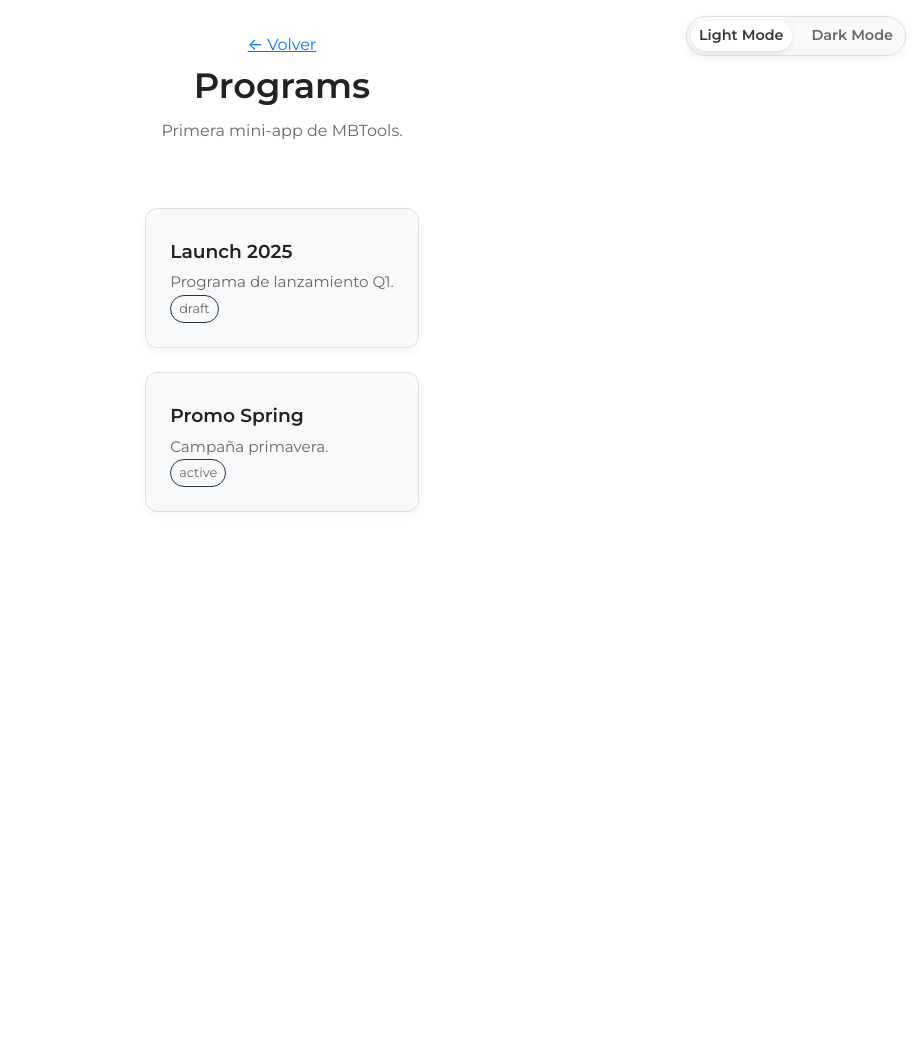
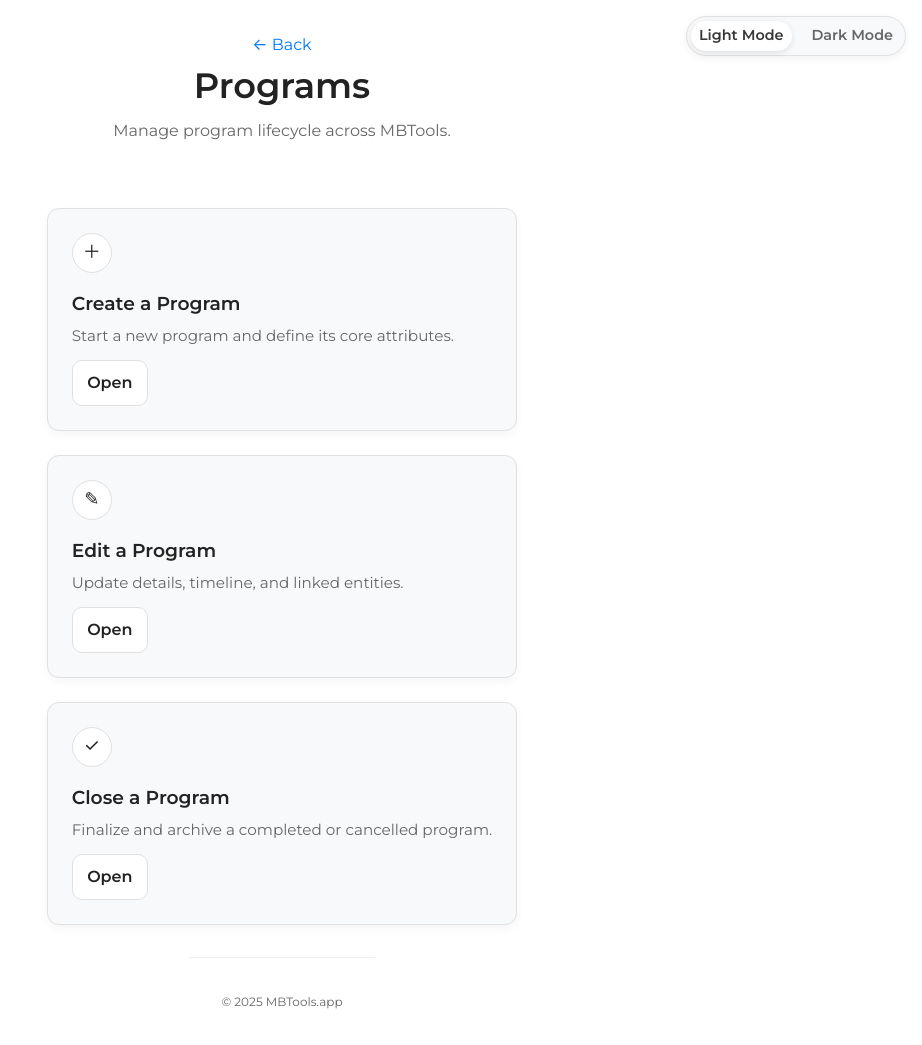
Before and after one commit to mike3oscai/mbtools, a plain HTML site: page programs/index.html in a window 1280 px wide. Shown: the whole page, without its empty margins (358-1280 px from the left). Before the commit the page ends 800 px from the top, so only its background shows below. Drawn offline with Linux system fonts and the light colour scheme.

Commit message:
create, edit and close tabs creation

```diff
--- a/programs/index.html
+++ b/programs/index.html
@@ -1,5 +1,5 @@
 <!doctype html>
-<html lang="es">
+<html lang="en">
 <head>
   <meta charset="utf-8" />
   <meta name="viewport" content="width=device-width, initial-scale=1" />
@@ -9,23 +9,31 @@
 </head>
 <body>
   <header class="container">
-    <a href="../" style="color:var(--accent)">← Volver</a>
+    <a href="../" class="back-link">← Back</a>
     <h1>Programs</h1>
-    <p>Primera mini-app de MBTools.</p>
+    <p>Manage program lifecycle across MBTools.</p>
   </header>
 
   <main class="container">
-    <section id="programs-list" class="grid"></section>
+    <section id="programs-actions" class="grid" aria-label="Programs actions"></section>
   </main>
 
+  <footer class="container">
+    <small>© <span id="y"></span> MBTools.app</small>
+  </footer>
+
+  <!-- Init year + theme + page render -->
   <script type="module">
-    import { renderPrograms } from "./scripts/main.js";
-    renderPrograms();
+    // Footer year
+    document.getElementById('y').textContent = new Date().getFullYear();
+
+    // Theme switch (shared)
+    import { initThemeToggle } from "../shared/scripts/theme.js";
+    initThemeToggle();
+
+    // Render action cards
+    import { renderProgramsActions } from "./scripts/main.js";
+    renderProgramsActions();
   </script>
-  <script type="module">
-  import { initThemeToggle } from "../shared/scripts/theme.js";
-  initThemeToggle();
-</script>
-
 </body>
 </html>
--- a/programs/scripts/main.js
+++ b/programs/scripts/main.js
@@ -1,16 +1,50 @@
-import { fetchPrograms } from "./api.js";
-import { h } from "../../shared/scripts/dom.js";
+// Render the three action cards for the Programs app
+// NOTE: Pure, modular code—no side effects on import.
 
-export async function renderPrograms() {
-  const host = document.getElementById("programs-list");
-  const data = await fetchPrograms();
+const ACTIONS = [
+  {
+    id: "create",
+    title: "Create a Program",
+    desc: "Start a new program and define its core attributes.",
+    href: "./create/",
+    icon: "＋" // placeholder; can be replaced by an SVG later
+  },
+  {
+    id: "edit",
+    title: "Edit a Program",
+    desc: "Update details, timeline, and linked entities.",
+    href: "./edit/",
+    icon: "✎"
+  },
+  {
+    id: "close",
+    title: "Close a Program",
+    desc: "Finalize and archive a completed or cancelled program.",
+    href: "./close/",
+    icon: "✓"
+  }
+];
 
-  host.replaceChildren(...data.map(p =>
-    h("a",
-      { className:"card program-card", href:`./view.html?id=${encodeURIComponent(p.id)}` },
-      h("h3", {}, p.name),
-      h("p", {}, p.desc),
-      h("span", { className:"badge" }, p.status)
+/** Small DOM helper (keeps us dependency-free) */
+function h(tag, props = {}, ...children) {
+  const el = Object.assign(document.createElement(tag), props);
+  for (const c of children.flat()) el.append(c?.nodeType ? c : document.createTextNode(c ?? ""));
+  return el;
+}
+
+/** Public API: render the actions grid into #programs-actions */
+export function renderProgramsActions() {
+  const mount = document.getElementById("programs-actions");
+  if (!mount) return;
+
+  const cards = ACTIONS.map(a =>
+    h("a", { className: "card action-card", href: a.href, "data-action": a.id },
+      h("span", { className: "action-icon", "aria-hidden": "true" }, a.icon),
+      h("h3", {}, a.title),
+      h("p", {}, a.desc),
+      h("span", { className: "action-cta" }, "Open")
     )
-  ));
+  );
+
+  mount.replaceChildren(...cards);
 }
--- a/programs/styles/main.css
+++ b/programs/styles/main.css
@@ -1,3 +1,38 @@
-.program-card h3{margin:.25rem 0}
-.program-card p{color:var(--muted);margin:0}
-.badge{display:inline-block;padding:.15rem .5rem;border:1px solid #2a323a;border-radius:999px;color:var(--muted);font-size:.8rem}
+/* Page-specific styles for Programs (keeps shared card look) */
+
+.back-link {
+  color: var(--accent);
+  text-decoration: none;
+}
+
+.action-card h3 {
+  margin: .25rem 0 .35rem;
+  font-weight: 600;
+}
+
+.action-card p {
+  color: var(--muted);
+  margin: 0 0 .75rem;
+}
+
+/* Subtle icon circle */
+.action-icon {
+  width: 40px; height: 40px; border-radius: 999px;
+  display: inline-flex; align-items: center; justify-content: center;
+  border: 1px solid var(--card-border); background: var(--bg);
+  margin-bottom: .75rem; font-size: 18px;
+}
+
+/* CTA button look */
+.action-cta {
+  display: inline-block;
+  padding: .55rem .9rem;
+  border-radius: 10px;
+  border: 1px solid var(--card-border);
+  background: var(--bg);
+  color: var(--fg);
+  text-decoration: none;
+  font-weight: 600;
+  transition: border-color .2s ease, transform .2s ease;
+}
+.card:hover .action-cta { border-color: var(--accent); transform: translateY(-1px); }
```
Also changed, not shown: programs/close/index.html (added, +26 -0 lines), programs/create/index.html (added, +21 -0 lines), programs/edit/index.htm (added, +26 -0 lines).
